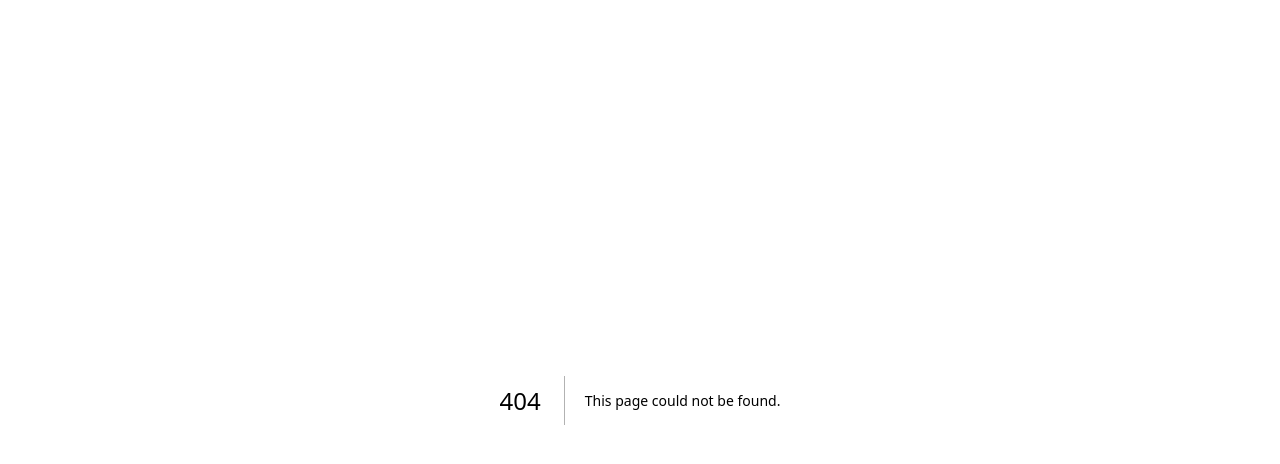
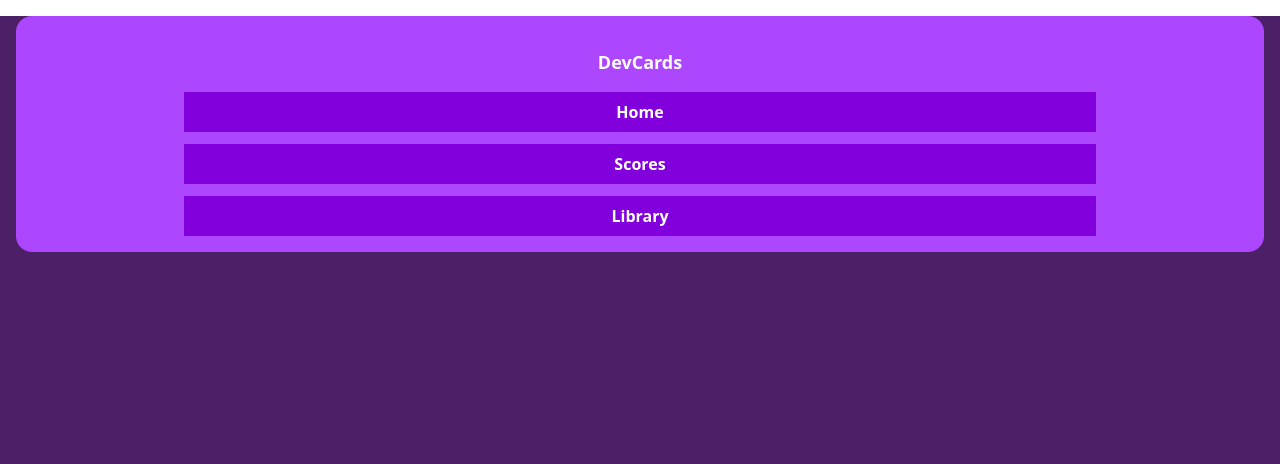
Before and after one commit to EduardoJRP/dev-cards-game, a Next.js app: page /userlibrary in a window 1280 px wide. Before the commit this address had no page. Shown: the top 464 px of the page. Built offline with nearby package versions, Linux system fonts and the light colour scheme; no server answers.

Commit message:
update: added section for the library and library button

```diff
--- a/app/game1/page.tsx
+++ b/app/game1/page.tsx
@@ -1,6 +1,5 @@
 "use client";
 
-import GameBestScores from "@/components/GameBestScores";
 import NavBar from "@/components/layout/Navbar";
 import React from "react";
 
@@ -14,7 +13,6 @@ const game1 = () => {
         <NavBar />
       </header>
       <main>
-        <GameBestScores game_id={1} new_score={230} />
       </main>
     </div>
   );
--- a/app/page.tsx
+++ b/app/page.tsx
@@ -8,25 +8,30 @@ import { SignedOut, SignedIn, SignInButton, SignUpButton } from "@clerk/nextjs";
 export default function Home() {
   return (
     <div className="flex flex-row justify-center page-background min-w-0 min-h-0 overflow-auto h-screen p-2 md:p-10">
-      <header className="">
+      <header className="h-full w-1/8">
         <Navbar />
       </header>
       <main className="flex-1 flex-col h-full min-w-0 min-h-0 overflow-auto justify-center items-center p-4 pt-16 m-4 mb-2 rounded-2xl bg-purple-500">
         <SignedIn>
-          <div className="flex flex-col items-center justify-center max-h-screen">
+
+          <div className="flex flex-col items-center justify-center h-full max-h-screen p-5">
+
+            {/* Title and welcoming for the user */}
             <h1 className="text-xl md:text-3xl lg:text-5xl font-semibold mb-8 text-white">
               Welcome to DevCards!
             </h1>
             <div className="text-md md:text-lg lg:text-xl">
               Hi there! This is a simple game where you can play with your friends and test your skills. Click the button below to start playing!
             </div>
-            <div className="grid grid-cols-3 gap-4 mt-8">
-              <div>What game do you wanna play?</div>
-              <div>What game do you wanna play?</div>
-              <div>What game do you wanna play?</div>
-              <div>What game do you wanna play?</div>
-              <div>What game do you wanna play?</div>
-              <div>What game do you wanna play?</div>
+
+            {/* Your library section */}
+            <div className="flex flex-col mt-8 p-5 h-full w-full">
+              <h2 className="text-lg md:text-2xl lg:text-4xl m-5">Your Library</h2>
+              <div className="bg-purple-700 text-white text-center p-8 rounded-xl shadow h-full w-full">
+                <div>
+
+                </div>
+              </div>
             </div>
           </div>
         </SignedIn>
--- a/components/layout/Navbar.tsx
+++ b/components/layout/Navbar.tsx
@@ -2,7 +2,6 @@
 
 import { SignedIn, UserButton } from "@clerk/nextjs";
 import { useRouter } from "next/navigation";
-import ThemeToggleButton from "../ThemeToggleButton";
 import React from "react";
 import { Button } from "../ui/Button";
 
@@ -11,9 +10,9 @@ export default function Navbar() {
 
   return (
     <nav className="flex flex-col h-full items-center justify-between bg-purple-500 text-white min-w-0 min-h-0 overflow-auto p-4 m-4 mb-2 rounded-2xl">
-      <div className="flex flex-col">
+      <div className="flex flex-col w-full">
         <h1 className="text-lg font-bold text-center p-4">DevCards</h1>
-        <div className="flex flex-col items-center space-y-3">
+        <div className="flex flex-col items-center space-y-3 w-full">
           <Button
             label="Home"
             onClick={() => {
@@ -28,7 +27,15 @@ export default function Navbar() {
           >
             Game Scores
           </Button>
-          <ThemeToggleButton />
+          <Button
+            label="Library"
+            onClick={() => {
+              route.push("/userlibrary");
+            }}
+          >
+            Library
+          </Button>
+          {/*<ThemeToggleButton />*/}
         </div>
       </div>
       <SignedIn>
--- a/components/ui/Button.tsx
+++ b/components/ui/Button.tsx
@@ -9,7 +9,7 @@ interface ButtonProps extends React.ButtonHTMLAttributes<HTMLButtonElement> {
 export const Button: React.FC<ButtonProps> = ({ label, ...props }) => {
   return (
     <button
-      className="bg-purple-700 text-white hover:bg-purple-800 font-bold py-2 px-4 w-3/4"
+      className="bg-purple-700 text-white hover:bg-purple-800 font-bold py-2 px-4 w-full lg:w-3/4"
       {...props}
     >
       {label}
```
Also changed, not shown: app/userlibrary/page.tsx (renamed from app/game2/page.tsx).
